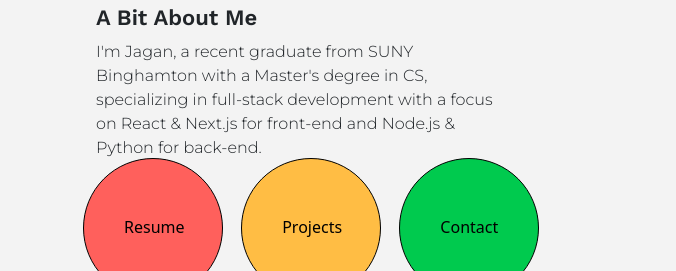
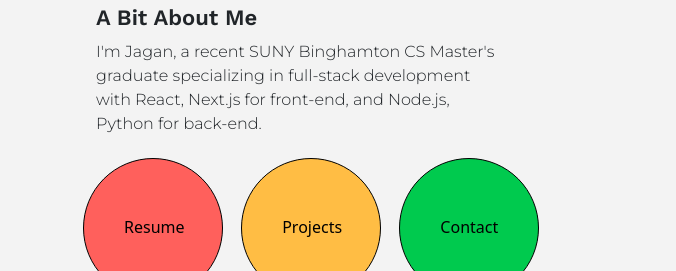
Before and after one commit to JaganKandi/html-portfolio, a plain HTML site: page index.html in a window 1280 px wide. Shown: the part 276-547 px from the top of the page, 604-1280 px from the left. Drawn offline with nearby package versions, Linux system fonts and the light colour scheme.

Commit message:
Update index.html

```diff
--- a/index.html
+++ b/index.html
@@ -41,8 +41,7 @@
                 <div class="content1">
                     <h1>Hello 👋</h1>
                     <h3 class="">A Bit About Me</h3>
-                    <p class="aboutMe">
-                        I'm Jagan, a recent graduate from SUNY Binghamton with a Master's degree in CS, specializing in full-stack development with a focus on React & Next.js for front-end and Node.js & Python for back-end.                    </p>
+                    <p class="aboutMe">I'm Jagan, a recent SUNY Binghamton CS Master's graduate specializing in full-stack development with React, Next.js for front-end, and Node.js, Python for back-end.</p>
                 </div>
                 <div class="three_buttons">
                     <a class="button btn1" href="./resume.html">Resume</a>
```
